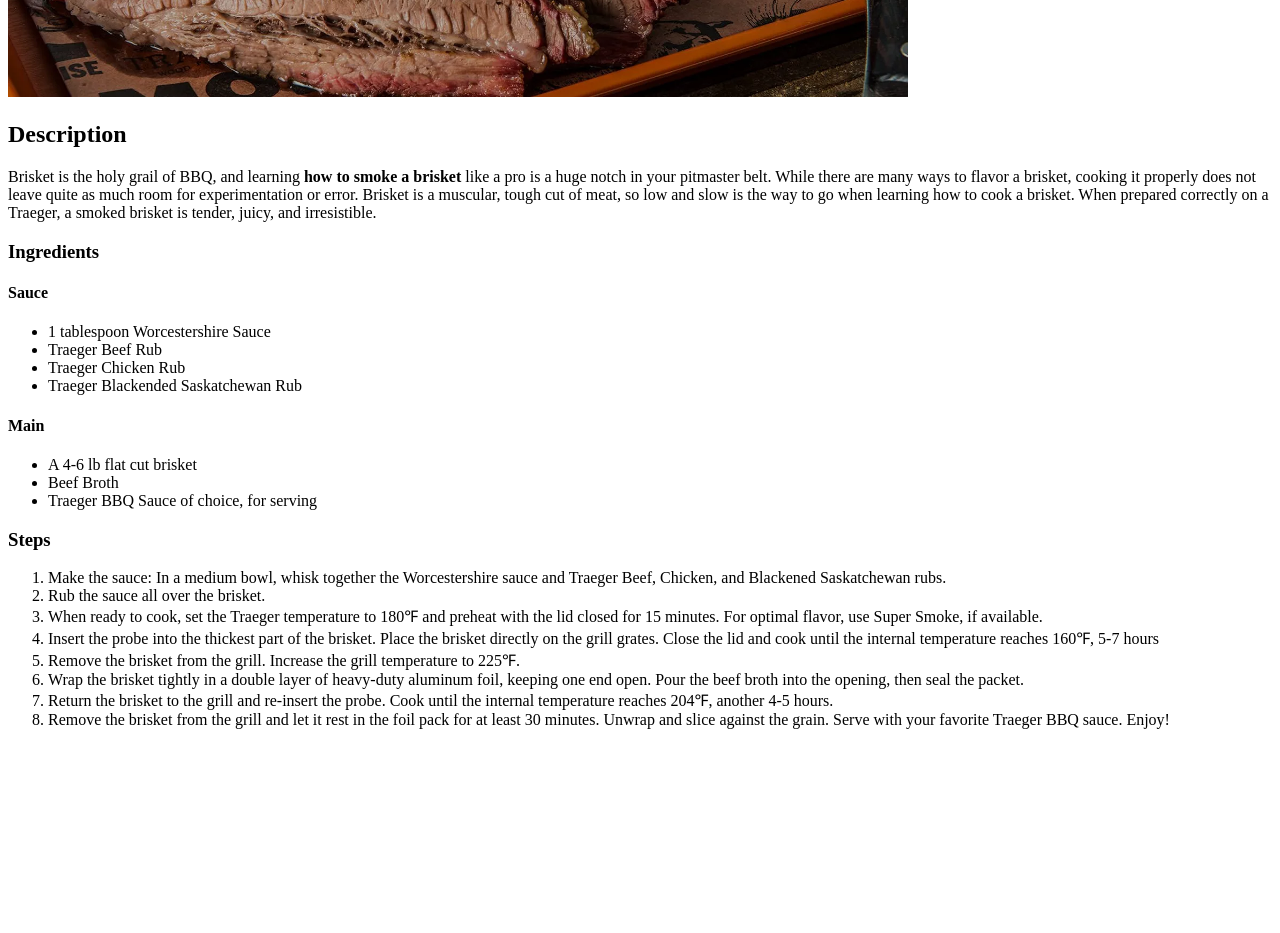
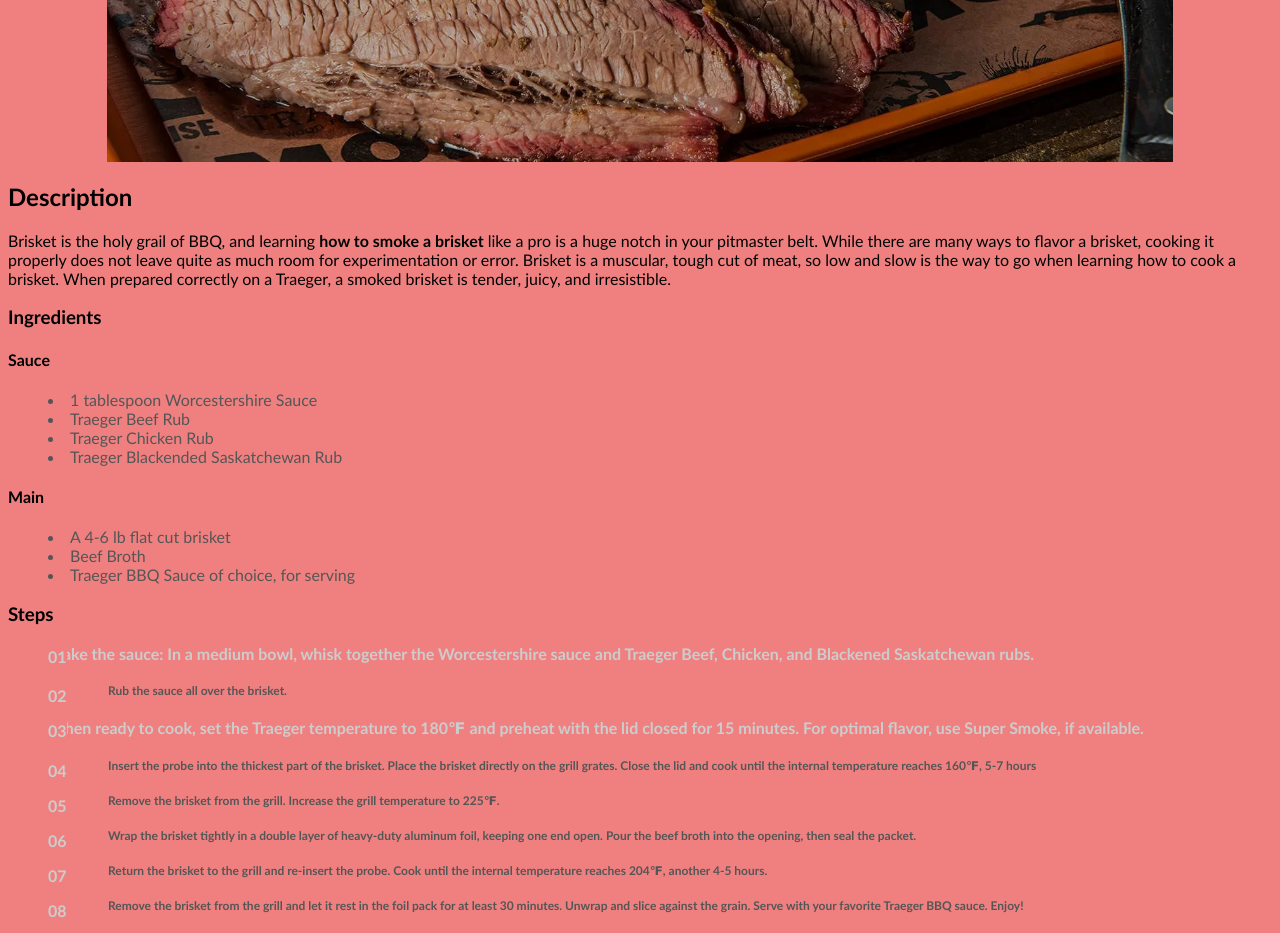
Before and after one commit to TheRealPlanZ/odin-recipes, a plain HTML site: page recipes/brisket.html in a window 1280 px wide. Shown: the part 320-1253 px from the top of the page. Before the commit the page ends 1065 px from the top, so only its background shows below. Drawn offline with Linux system fonts and the light colour scheme.

Commit message:
Added Styling
Added some basic styling. WIll come back to finish more

```diff
--- a/recipes/brisket.html
+++ b/recipes/brisket.html
@@ -3,6 +3,7 @@
   <head>
     <meta charset="UTF-8" />
     <meta name="viewport" content="width=device-width, initial-scale=1.0" />
+    <link rel="stylesheet" href="../style.css" />
     <title>Smoked Brisket</title>
   </head>
   <body>
@@ -40,37 +41,57 @@
     <h3>Steps</h3>
     <ol>
       <li>
+        <span>01</span>
         Make the sauce: In a medium bowl, whisk together the Worcestershire
         sauce and Traeger Beef, Chicken, and Blackened Saskatchewan rubs.
       </li>
-      <li>Rub the sauce all over the brisket.</li>
       <li>
+        <span>02</span>
+        <p>Rub the sauce all over the brisket.</p>
+      </li>
+      <li>
+        <span>03</span>
         When ready to cook, set the Traeger temperature to 180℉ and preheat with
         the lid closed for 15 minutes. For optimal flavor, use Super Smoke, if
         available.
       </li>
       <li>
+        <span>04</span>
+        <p>
           Insert the probe into the thickest part of the brisket. Place the
           brisket directly on the grill grates. Close the lid and cook until the
           internal temperature reaches 160℉, 5-7 hours
+        </p>
       </li>
       <li>
+        <span>05</span>
+        <p>
           Remove the brisket from the grill. Increase the grill temperature to
           225℉.
+        </p>
       </li>
       <li>
-        Wrap the brisket tightly in a double layer of heavy-duty aluminum foil,
-        keeping one end open. Pour the beef broth into the opening, then seal
-        the packet.
+        <span>06</span>
+        <p>
+          Wrap the brisket tightly in a double layer of heavy-duty aluminum
+          foil, keeping one end open. Pour the beef broth into the opening, then
+          seal the packet.
+        </p>
       </li>
       <li>
-        Return the brisket to the grill and re-insert the probe. Cook until the
-        internal temperature reaches 204℉, another 4-5 hours.
+        <span>07</span>
+        <p>
+          Return the brisket to the grill and re-insert the probe. Cook until
+          the internal temperature reaches 204℉, another 4-5 hours.
+        </p>
       </li>
       <li>
+        <span>08</span>
+        <p>
           Remove the brisket from the grill and let it rest in the foil pack for
-        at least 30 minutes. Unwrap and slice against the grain. Serve with your
-        favorite Traeger BBQ sauce. Enjoy!
+          at least 30 minutes. Unwrap and slice against the grain. Serve with
+          your favorite Traeger BBQ sauce. Enjoy!
+        </p>
       </li>
     </ol>
   </body>
--- /dev/null
+++ b/style.css
@@ -0,0 +1,64 @@
+* {
+  font-family: "Trebuchet MS", "Lucida Sans Unicode", "Lucida Grande",
+    "Lucida Sans", Arial, sans-serif;
+  background-color: lightcoral
+
+}
+
+.title {
+  text-align: center;
+}
+
+.linklist {
+  list-style: none;
+  text-align: center;
+}
+
+a {
+  text-decoration: none;
+  padding: 10px 20px;
+  border-radius: 8px;
+  font-family: Monospace;
+  text-align: center;
+  color: white;
+  background-color: purple;
+}
+
+.link {
+    margin: 30px;
+}
+
+img {
+    height: 400px;
+    width: auto;
+    display: block;
+    margin-left: auto;
+    margin-right: auto;
+}
+
+ol {
+    list-style: none;
+    color: #ccc
+}
+
+ol li {
+    font-weight: bold;
+    position: relative;
+    margin-bottom: 20px;
+}
+
+li p {
+    font-size: 12px;
+    color: #555;
+    padding-left: 60px;
+}
+
+span {
+    position: absolute;
+    line-height: 25px;
+}
+
+ul {
+    list-style:inside;
+    color: #555;
+}
```
Also changed, not shown: index.html (+6 -5 lines), recipes/shrimpsalad.html (+16 -3 lines), recipes/watermelongazpacho.html (+13 -6 lines). Lines whose indentation alone changed are shown as unchanged.
